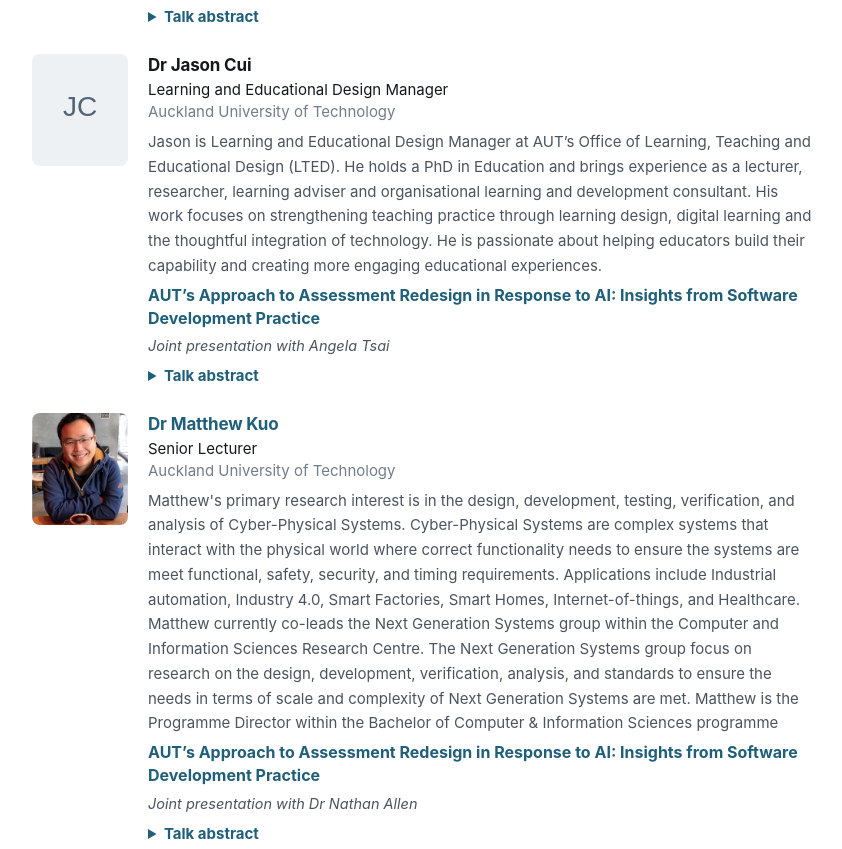
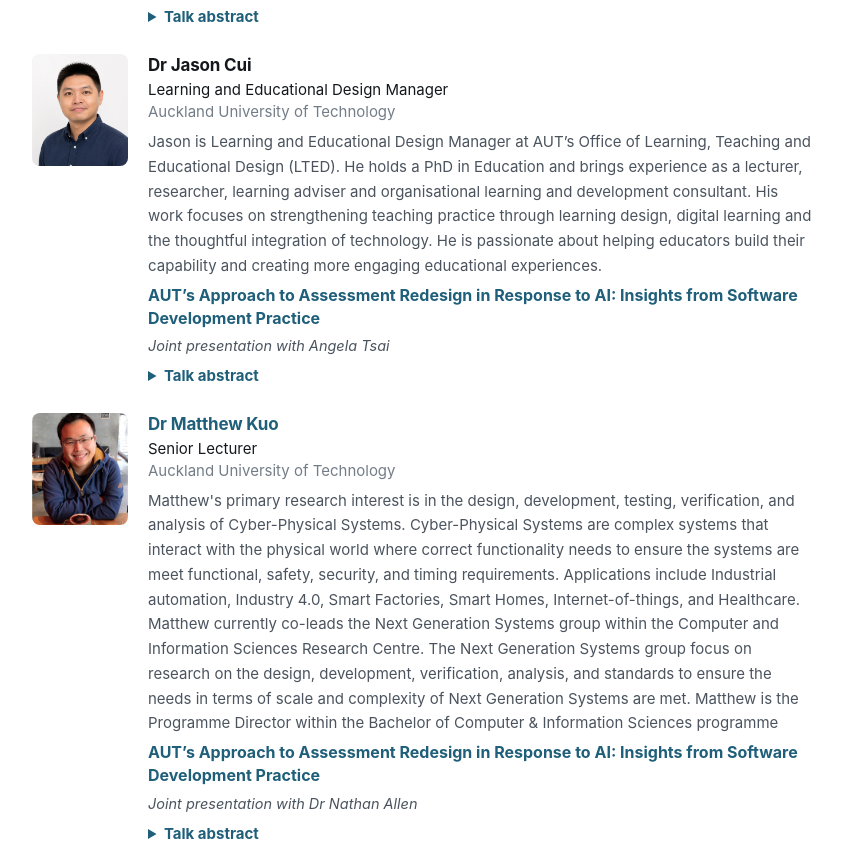
Before and after one commit to reassessment-edu-ai/ajcai2026-workshop, a plain HTML site: page speakers.html in a window 1280 px wide. Shown: the part 1334-2183 px from the top of the page, without its empty margins (218-1060 px from the left). Drawn offline with Linux system fonts and the light colour scheme.

Commit message:
Update Jason Cui and Ojaswini Malhotra portraits

```diff
--- a/speakers.html
+++ b/speakers.html
@@ -86,10 +86,7 @@
         </div>
       </li>
       <li id="jason-cui">
-        <svg class="portrait" width="96" height="112" viewBox="0 0 96 112" aria-hidden="true" xmlns="http://www.w3.org/2000/svg">
-          <rect width="96" height="112" rx="6" fill="#edf1f4"/>
-          <text x="48" y="62" text-anchor="middle" font-family="sans-serif" font-size="28" fill="#526477">JC</text>
-        </svg>
+        <img class="portrait" src="./images/people/jason-cui.png" alt="" width="96" height="112" loading="lazy">
         <div>
           <h2 class="name">Dr Jason Cui</h2>
           <p class="role">Learning and Educational Design Manager</p>
@@ -134,7 +131,7 @@
         </div>
       </li>
       <li id="ojaswini-malhotra">
-        <img class="portrait" src="./images/people/ojaswini-malhotra.jpg" alt="" width="96" height="112" loading="lazy">
+        <img class="portrait" src="./images/people/ojaswini-malhotra.png" alt="" width="96" height="112" loading="lazy">
         <div>
           <h2 class="name"><a href="https://itcodefair.cdu.edu.au/research-competition/">Dr Ojaswini Malhotra</a><span class="tbd">Online</span></h2>
           <p class="role">Lecturer in Cybersecurity and ICT</p>
```
Also changed, not shown: images/people/jason-cui.png (added), images/people/ojaswini-malhotra.png (added).
